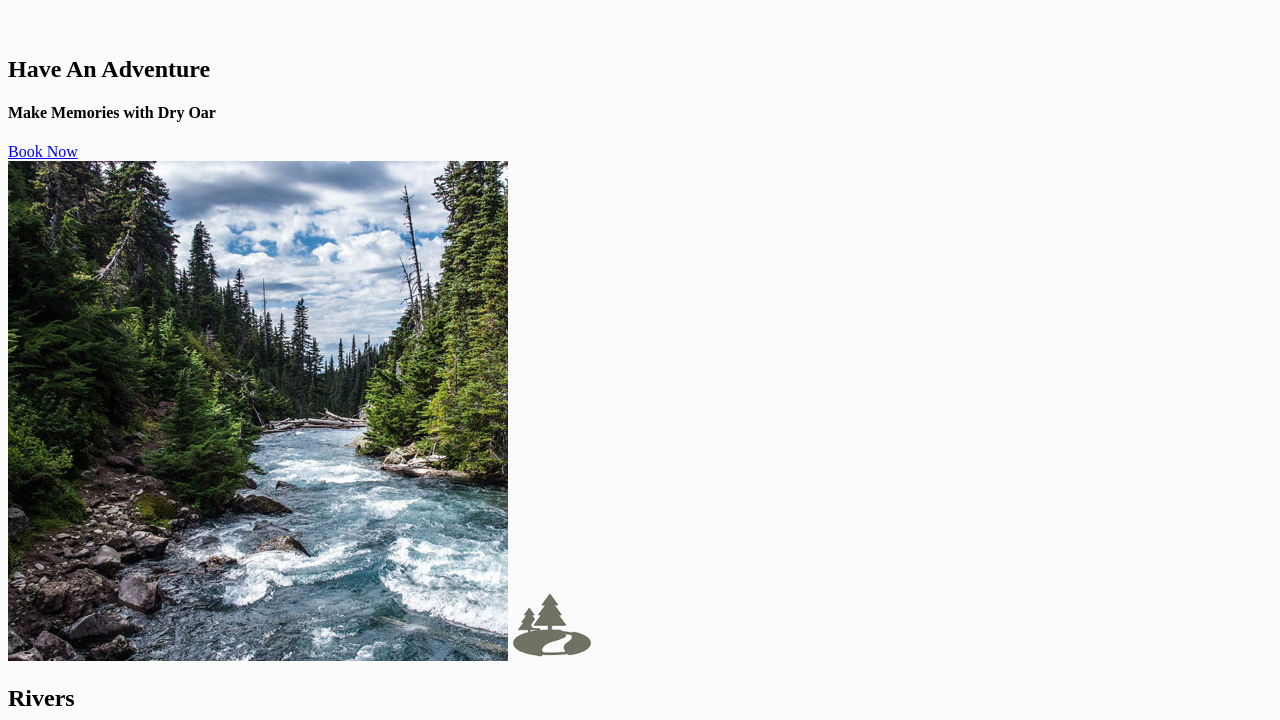
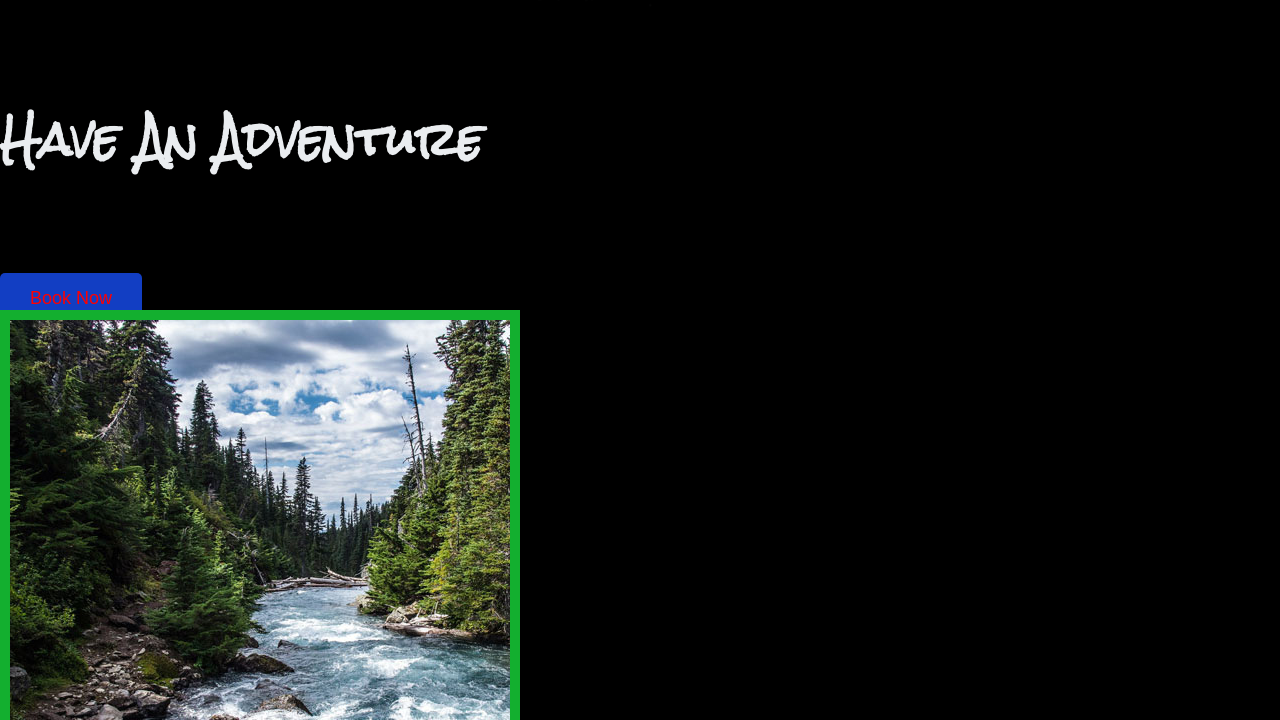
Before and after one commit to kelzekess/wdd130, a plain HTML site: page wwr/index.html in a window 1280 px wide. Shown: the part 920-1640 px from the top of the page. Drawn offline with Linux system fonts and the light colour scheme.

Commit message:
adding more styls

```diff
--- a/wwr/index.html
+++ b/wwr/index.html
@@ -1,12 +1,15 @@
 <!DOCTYPE html>
 <html lang="en">
+
 <head>
     <meta charset="UTF-8">
     <meta name="viewport" content="width=device-width, initial-scale=1.0">
     <title>Home</title>
     <link rel="stylesheet" href="styles/style.css">
 </head>
+
 <body>
+    <div id="content">
         <header>
             <a id="logo_link" href="index.html">
                 <img class="logo" src="images/logo.png" alt="Dry Oar Logo">
@@ -48,9 +51,13 @@
                 <img class="icon" src="images/oars.png" alt="oars icon">
                 <h2>Rapids</h2>
             </section>
+            <div id="background"></div>
+            <img class="mountains" src="images/mountains.jpg" alt="misty mountains">
             <section class="msg">
                 <h2>More Than Just The Thrill</h2>
-            <p>Enjoy the breathtaking scenery. From valleys, meadows, canyons, and high peaks; it's way more than just the rapids. It's a great way to get away from it all and relax amongst all the beauty of the great outdoors. </p>
+                <p>Enjoy the breathtaking scenery. From valleys, meadows, canyons, and high peaks; it's way more than
+                    just the rapids. It's a great way to get away from it all and relax amongst all the beauty of the
+                    great outdoors. </p>
                 <a class='join' href="rivers.html">Join Us</a>
             </section>
         </main>
@@ -71,5 +78,7 @@
                 </a>
             </div>
         </footer>
+    </div>
 </body>
+
 </html>
--- a/wwr/styles/style.css
+++ b/wwr/styles/style.css
@@ -1,7 +1,41 @@
+/* if you are using any Google fonts change the font names below to your fonts.
+Any spaces in your font name should be replaced with a +.
+Fonts are separated by a & */
+@import url('https://fonts.googleapis.com/css2?family=Inconsolata:wght@200..900&family=Rock+Salt&display=swap');
+
+:root {
+    /* change the values below to your colors from your palette */
+    --primary-color: #48a2c5;
+    --secondary-color: #3e8245;
+    --accent1-color: #56d823;
+    --accent2-color: white;
+
+    /* change the values below to your chosen font(s) */
+    --heading-font: "Rock Salt";
+    --paragraph-font: Inconsolata, Helvetica, sans-serif;
+
+    /* these colors below should be chosen from among your palette colors above */
+    --headline-color-on-white: #000000;
+    /* headlines on a white background */
+    --headline-color-on-color: white;
+    /* headlines on a colored background */
+    --paragraph-color-on-white: #00375e;
+    /* paragraph text on a white background */
+    --paragraph-color-on-color: white;
+    /* paragraph text on a colored background */
+    --paragraph-background-color: #000000;
+    --nav-link-color: #eaedf0;
+    --nav-background-color: #000000;
+    --nav-hover-link-color: rgb(19, 19, 206);
+    --nav-hover-background-color: #1b3344;
+}
+
+
 #content {
     max-width: 1600px;
     margin: 0 auto;
 }
+
 nav a {
     text-align: center;
     color: #fcfbfb;
@@ -9,7 +43,7 @@ nav a {
 }
 
 nav a:hover {
-    background-color: black;
+    background-color: rgb(41, 110, 81);
     color: #d9c2a3;
 }
 
@@ -19,9 +53,6 @@ footer a {
 
 footer a:hover {
     text-decoration: underline;
-}
-body {
-    background-color: #fcfbfb;
 }
 
 header {
@@ -34,9 +65,10 @@ header {
 }
 
 .msg {
-    background-color: #fff;
-    color: #333;
+    background-color: #000000;
+    color: #75d572;
 }
+
 .logo {
     width: 80px;
 }
@@ -48,3 +80,54 @@ header {
 #hero-img {
     width: 100%;
 }
+
+.home-title {
+    color: #eaedf0;
+
+    font-family: 'Rock Salt', 'Bradley Hand', sans-serif;
+    font-size: 2em;
+
+}
+
+msg {
+    background-color: #3c9438;
+    line-height: 1.5em;
+}
+
+body {
+    font-family: Raleway, Arial, sans-serif;
+    font-size: 22px;
+    margin: 0;
+    padding: 0;
+    background-color: #000000;
+}
+
+h2 {
+    margin: 0;
+}
+
+nav a {
+    text-decoration: none;
+    color: #fcfbfb;
+    text-align: center;
+    padding: 35px;
+}
+
+.book,
+.join {
+    background-color: #123ec3;
+    color: rgb(255, 0, 0);
+    text-decoration: none;
+    font-size: 18px;
+    padding: 15px 30px;
+    margin-top: 50px;
+    border-radius: 5px;
+}
+
+.card-img {
+    border: 10px solid #13af2f;
+}
+
+main section img {
+    box-sizing: border-box;
+}
```
Lines whose indentation alone changed are shown as unchanged.
